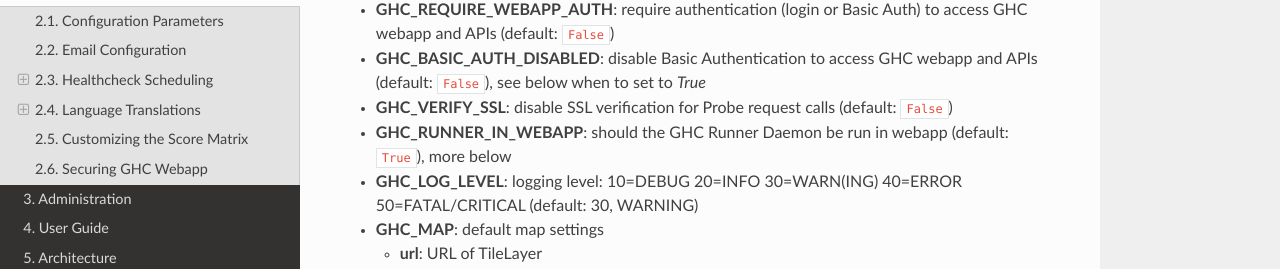
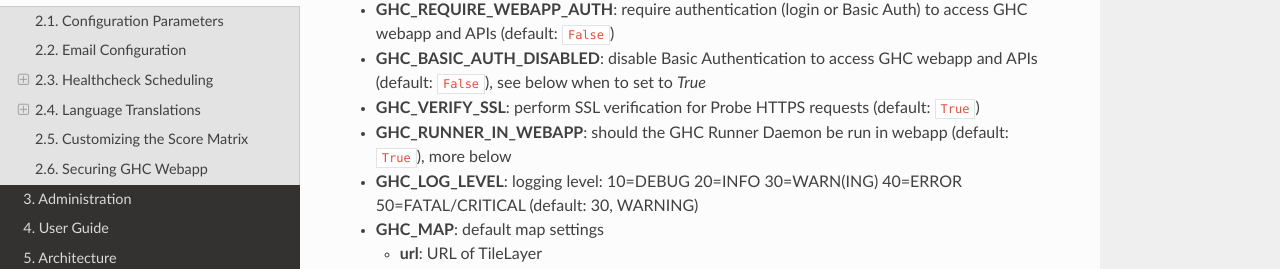
Before and after one commit to geopython/GeoHealthCheck, a Sphinx documentation site: the page built from docs/config.rst, in a window 1280 px wide and 900 px high, scrolled down 1076 px. Shown: the part 160-429 px from the top of the window. Built offline with Sphinx 7.4.7 and the Read the Docs theme 2.0.0, drawn with Linux system fonts in a browser that asks for light colours.

Commit message:
update GHC_VERIFY_SSL parameter in the documentation

```diff
--- a/docs/config.rst
+++ b/docs/config.rst
@@ -36,7 +36,7 @@ The configuration options are:
 - **GHC_METADATA_CACHE_SECS**: metadata, "Capabilities Docs", cache expiry time, default 900 secs, -1 to disable
 - **GHC_REQUIRE_WEBAPP_AUTH**: require authentication (login or Basic Auth) to access GHC webapp and APIs (default: ``False``)
 - **GHC_BASIC_AUTH_DISABLED**: disable Basic Authentication to access GHC webapp and APIs (default: ``False``), see below when to set to `True`
-- **GHC_VERIFY_SSL**: disable SSL verification for Probe request calls (default: ``False``)
+- **GHC_VERIFY_SSL**: perform SSL verification for Probe HTTPS requests (default: ``True``)
 - **GHC_RUNNER_IN_WEBAPP**: should the GHC Runner Daemon be run in webapp (default: ``True``), more below
 - **GHC_LOG_LEVEL**: logging level: 10=DEBUG 20=INFO 30=WARN(ING) 40=ERROR 50=FATAL/CRITICAL (default: 30, WARNING)
 - **GHC_MAP**: default map settings
```
